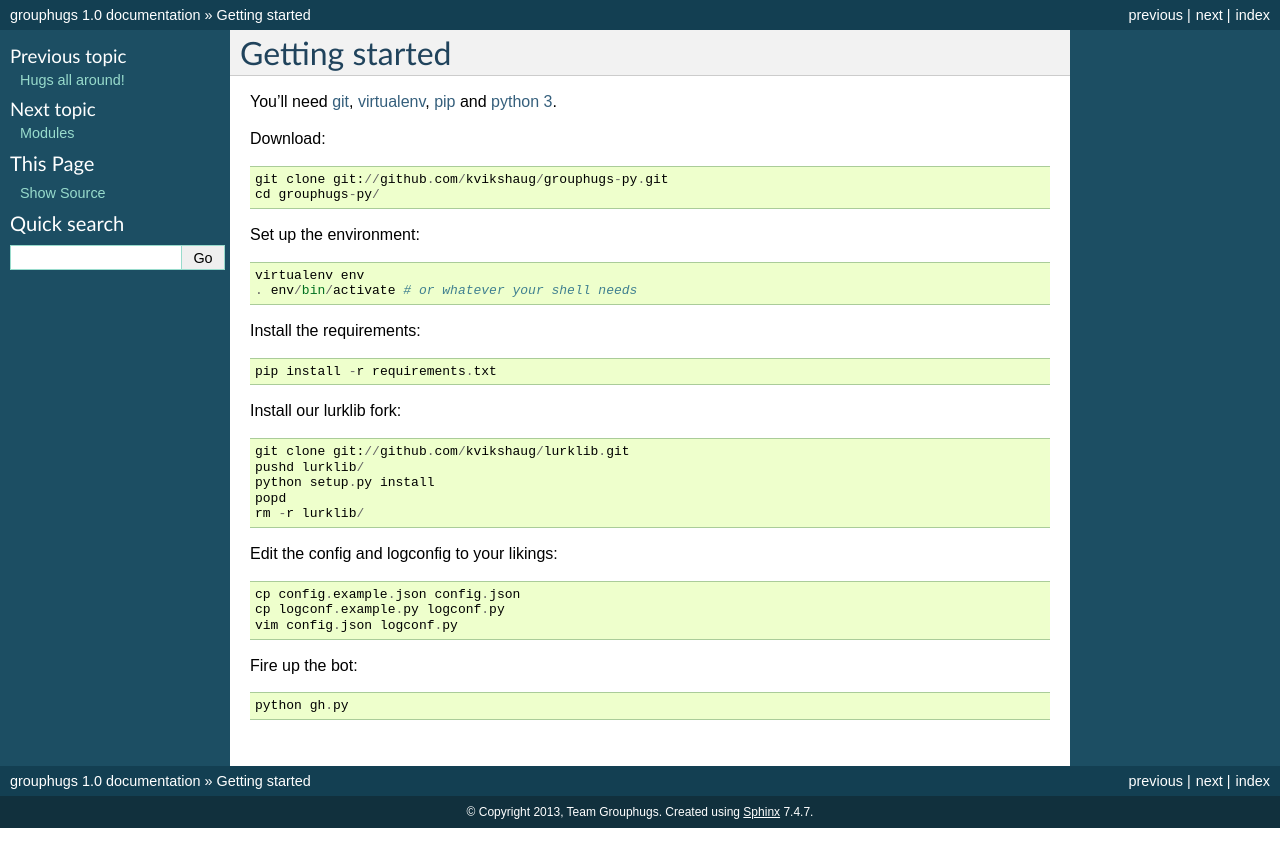
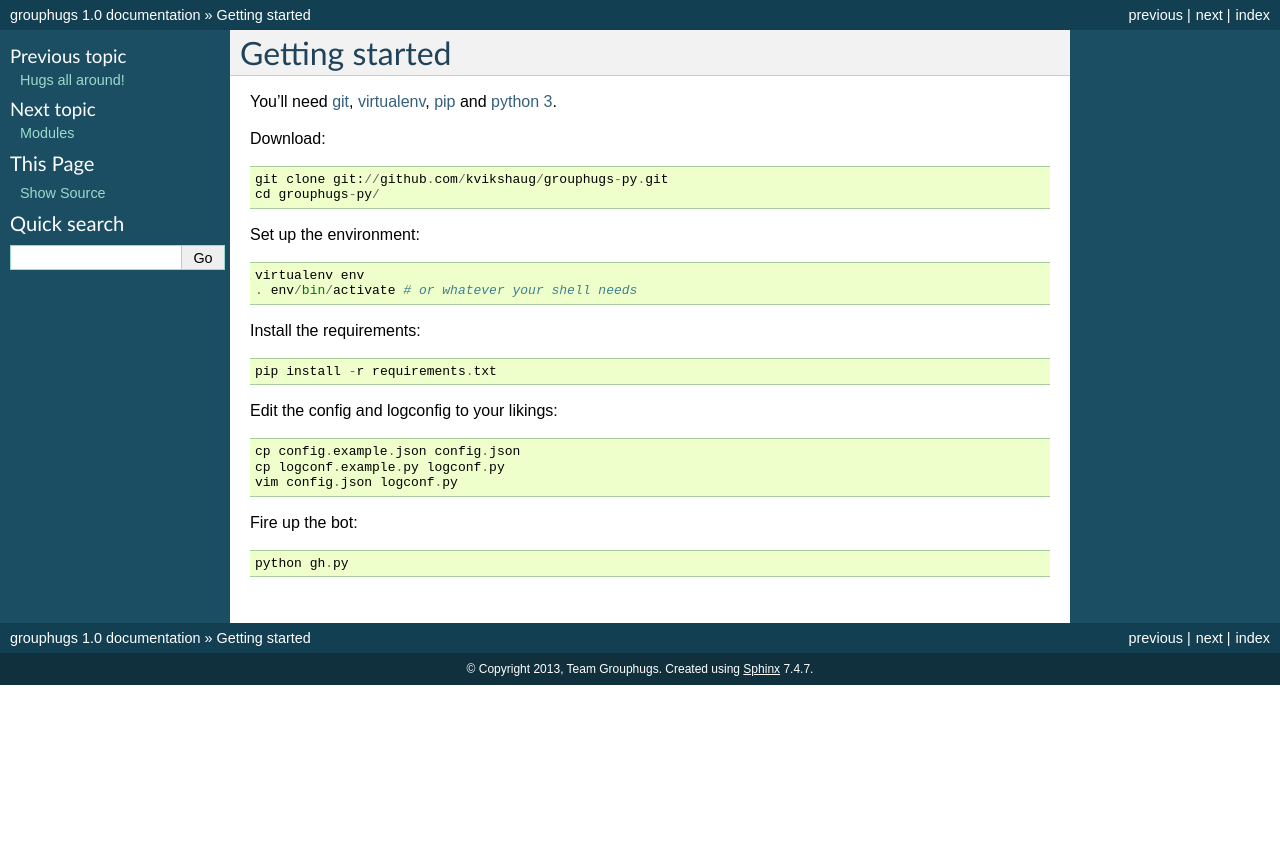
Before and after one commit to kvikshaug/grouphugs-py, a Sphinx documentation site: the page built from docs/getting_started.rst, in a window 1280 px wide. Shown: the top 867 px of the page. Built offline with Sphinx 7.4.7, drawn with Linux system fonts in a browser that asks for light colours.

Commit message:
Install lurklib from git with pip

```diff
--- a/docs/getting_started.rst
+++ b/docs/getting_started.rst
@@ -22,14 +22,6 @@ Install the requirements::
 
     pip install -r requirements.txt
 
-Install our lurklib fork::
-
-    git clone git://github.com/kvikshaug/lurklib.git
-    pushd lurklib/
-    python setup.py install
-    popd
-    rm -r lurklib/
-
 Edit the config and logconfig to your likings::
 
     cp config.example.json config.json
--- a/requirements.txt
+++ b/requirements.txt
@@ -6,3 +6,4 @@ beautifulsoup4==4.1.3
 distribute==0.6.34
 docutils==0.10
 requests==1.2.0
+-e git+git://github.com/kvikshaug/lurklib.git#egg=lurklib
```
